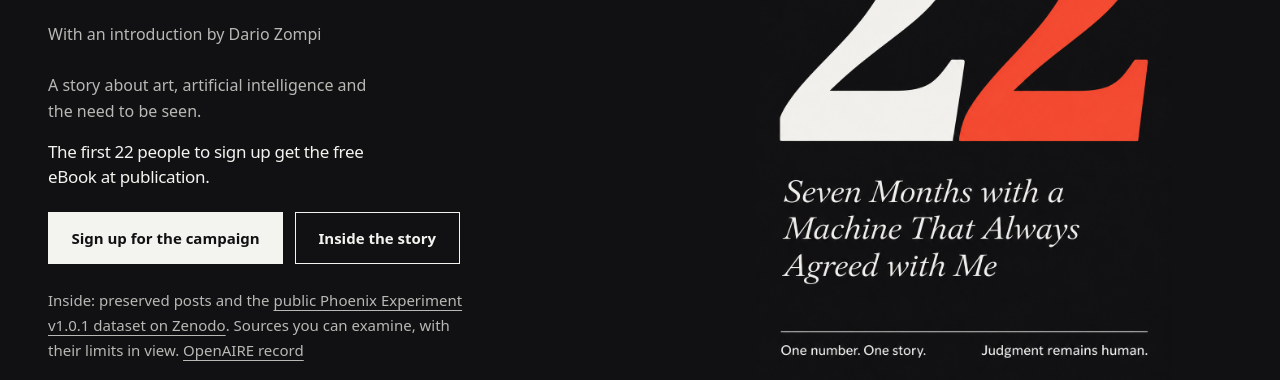
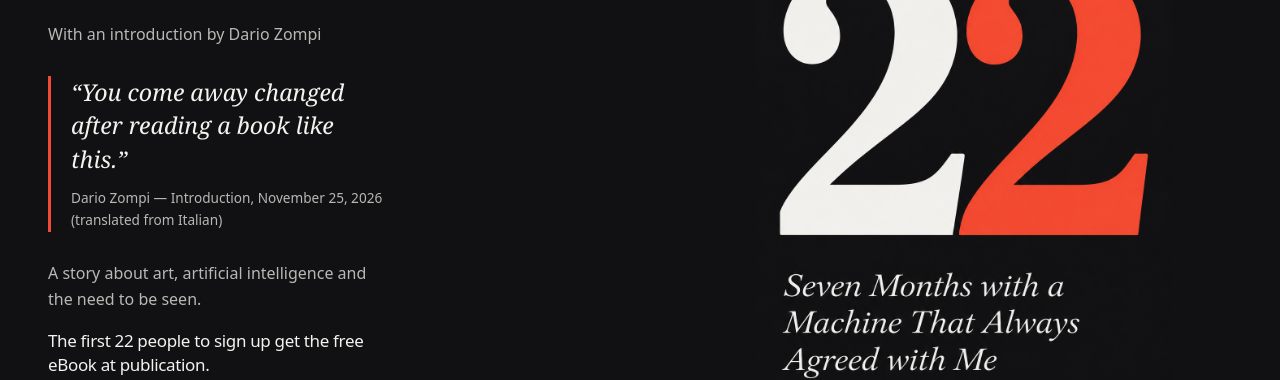
Before and after one commit to bjbeyond81/22-the-book, a plain HTML site: page en/index.html in a window 1280 px wide. Shown: the part 433-813 px from the top of the page. Drawn offline with Linux system fonts and the light colour scheme.

Commit message:
Feature attributed quotation from Dario Zompi's introduction

```diff
--- a/en/index.html
+++ b/en/index.html
@@ -92,6 +92,7 @@
         <h1 id="titolo">Ventidue<span>.</span></h1>
         <p class="subtitle" data-i18n="subtitle">Seven months with a machine that always took my side</p>
         <p style="font-size:1rem;color:var(--muted);margin:0 0 1.5rem">With an introduction by Dario Zompi</p>
+        <figure style="margin:1.75rem 0;padding:0 0 0 1.25rem;border-left:3px solid var(--red);max-width:38ch"><blockquote style="margin:0;font:italic 1.45rem/1.45 var(--serif);color:var(--paper)">“You come away changed after reading a book like this.”</blockquote><figcaption style="margin-top:.65rem;color:var(--muted);font-size:.85rem">Dario Zompi — Introduction, November 25, 2026 (translated from Italian)</figcaption></figure>
         <p class="intro" data-i18n="intro">A story about art, artificial intelligence and the need to be seen.</p>
         <p class="hero-offer" data-i18n="heroOffer">The first 22 people to sign up get the free eBook at publication.</p>
         <div class="hero-actions">
```
